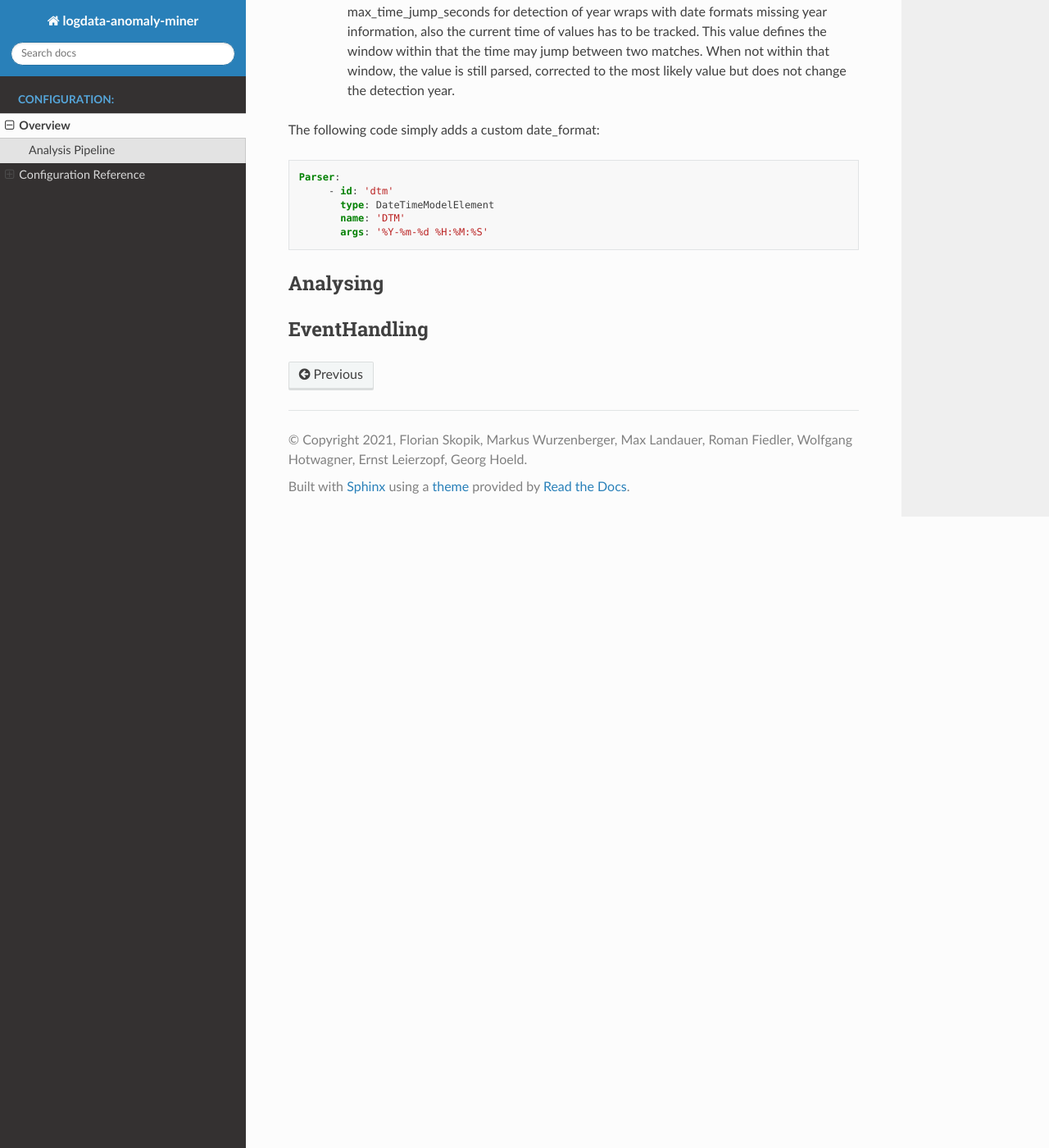
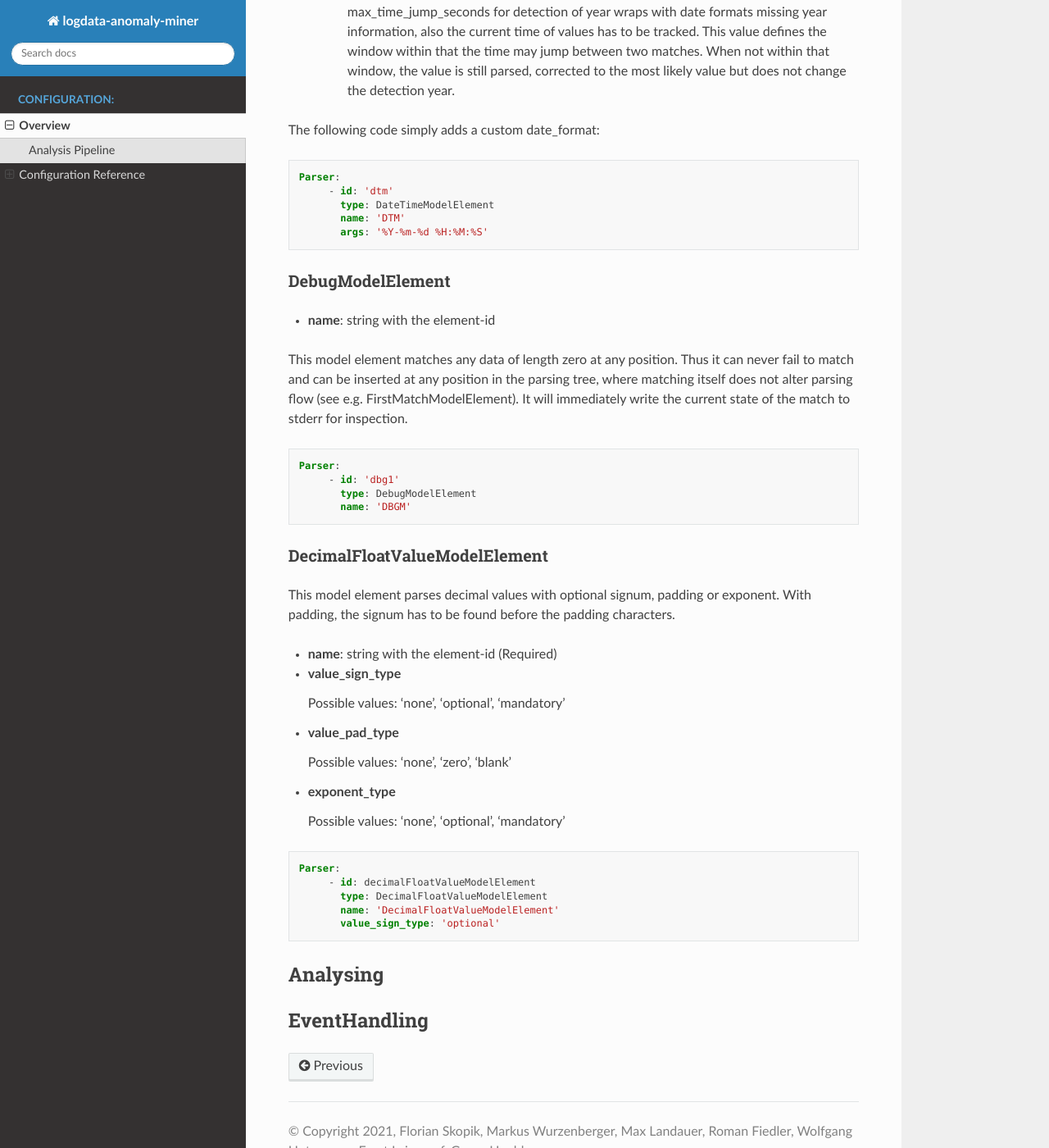
Before and after one commit to ait-aecid/logdata-anomaly-miner, a Sphinx documentation site: the page built from docs/CONFIGURATION.rst, in a window 1280 px wide and 1400 px high, scrolled down 14593 px. Shown: the whole window at 82% size. Built offline with Sphinx 7.4.7 and the Read the Docs theme 2.0.0, drawn with Linux system fonts in a browser that asks for light colours; pages that are not in the unit, such as notebooks, are missing from menus.

Commit message:
docs: added DebugModelElement and DecimalFloatValueModelElement

```diff
--- a/docs/CONFIGURATION.rst
+++ b/docs/CONFIGURATION.rst
@@ -645,6 +645,7 @@ This element parses dates using a custom, timezone and locale-aware implementati
   1. date_format:
        Is a string that represents the date format for parsing, see Python strptime specification for
        available formats. Supported format specifiers are:
+
          * %b: month name in current locale
          * %d: day in month, can be space or zero padded when followed by separator or at end of string.
          * %f: fraction of seconds (the digits after the the '.')
@@ -685,6 +686,46 @@ The following code simply adds a custom date_format:
           name: 'DTM'
           args: '%Y-%m-%d %H:%M:%S'
 
+DebugModelElement
+~~~~~~~~~~~~~~~~~
+
+* **name**: string with the element-id
+
+This model element matches any data of length zero at any position. Thus it can never fail to match and can be inserted at any position in the parsing tree, where matching itself does not alter parsing flow (see e.g. FirstMatchModelElement). It will immediately write the current state of the match to stderr for inspection.
+
+.. code-block:: yaml
+
+   Parser:
+        - id: 'dbg1'
+          type: DebugModelElement
+          name: 'DBGM'
+
+DecimalFloatValueModelElement
+~~~~~~~~~~~~~~~~~~~~~~~~~~~~~
+
+This model element parses decimal values with optional signum, padding or exponent. With padding, the signum has to be found before the padding characters.
+
+* **name**: string with the element-id (Required)
+* **value_sign_type**
+
+  Possible values: 'none', 'optional', 'mandatory'
+
+* **value_pad_type**
+
+  Possible values: 'none', 'zero', 'blank'
+
+* **exponent_type**
+
+  Possible values: 'none', 'optional', 'mandatory'
+
+
+.. code-block:: yaml
+
+     Parser:
+          - id: decimalFloatValueModelElement
+            type: DecimalFloatValueModelElement
+            name: 'DecimalFloatValueModelElement'
+            value_sign_type: 'optional'
 
 ---------
 Analysing
```
